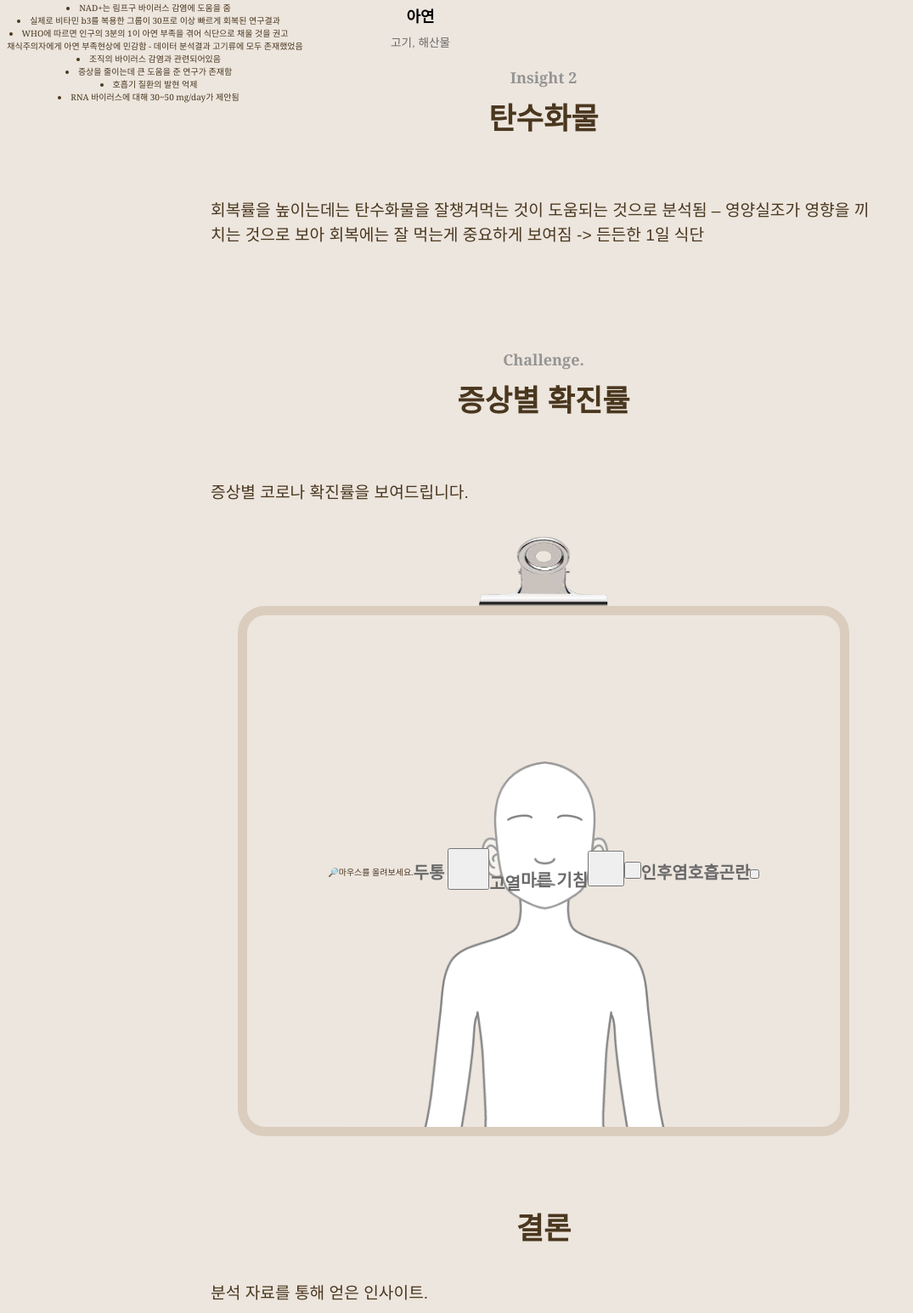
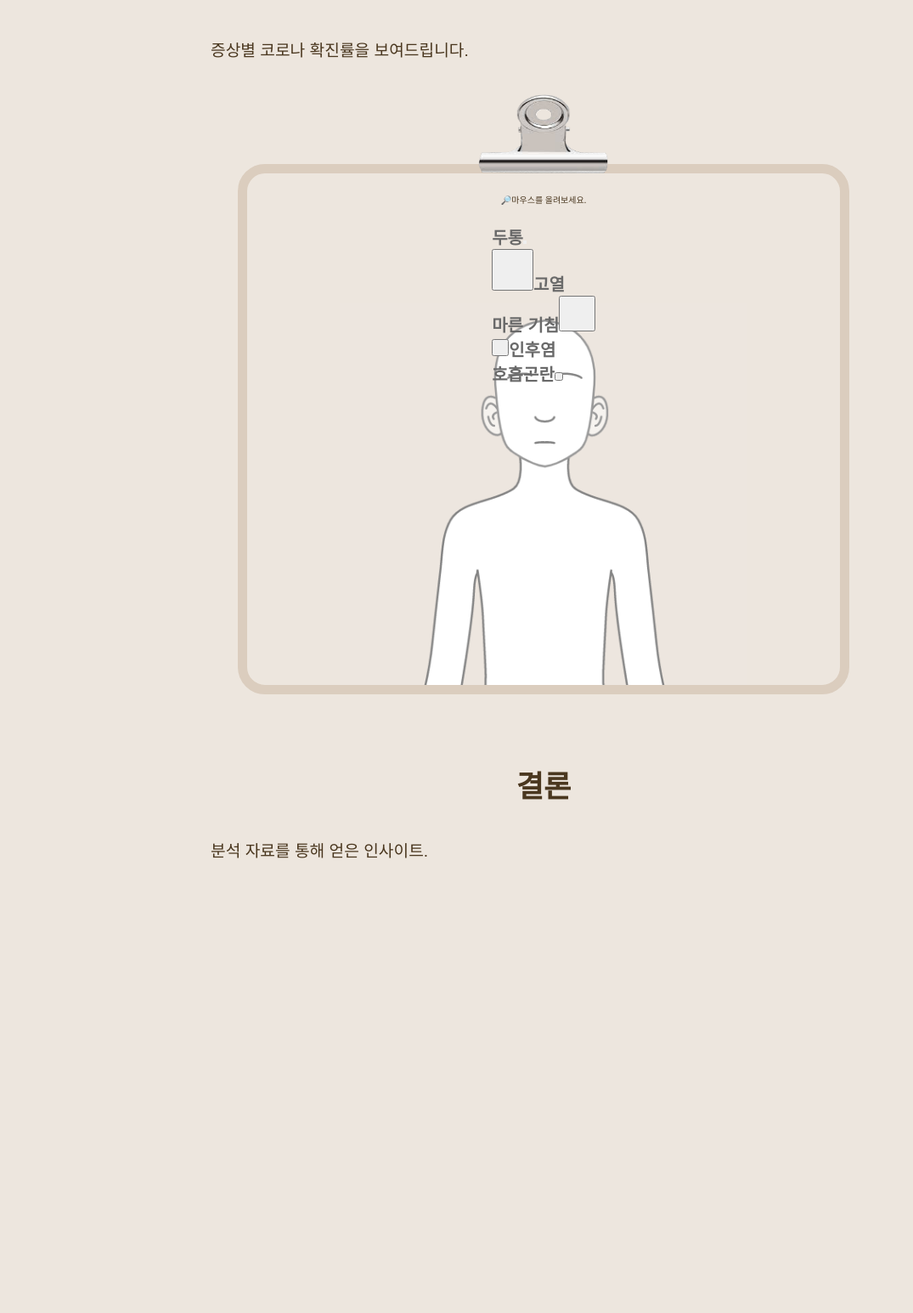
Before and after one commit to mang0206/test_mirror, a Flask app: page /visual in a window 1280 px wide. Shown: the part 2799-4344 px from the top of the page at 85% size, without its empty margins (0-1075 px from the left). After the commit the page ends 3809 px from the top, so only its background shows below. Run offline with Flask 2, Linux system fonts and the light colour scheme; some libraries are stand-ins or nearby versions; some web fonts are replaced.

Commit message:
[Update] visual
Former-commit-id: 22dfbe0d0df1c1e1bee4643c26bdd72914c345b8

```diff
--- a/app/static/mj_css/visual.css
+++ b/app/static/mj_css/visual.css
@@ -57,7 +57,7 @@ section {
 
 
 .intro-section {
-    height: 100vh;
+    height: 35vh;
     position: relative;
     text-align: center;
     /*overflow: hidden;*/
@@ -91,7 +91,7 @@ section {
 
 }
 
-.members  {
+/* .members  {
     display: inline-block;
     position: relative;
     margin-top: 1rem;
@@ -103,9 +103,9 @@ section {
 }
 
 .members h2 {
-    font-size: 0.9rem;
+    font-size: 0.9rem; */
     /*font-weight: bold;*/
-    margin: 0.5rem 0;
+    /* margin: 0.5rem 0;
     color: rgba(68, 58, 44, 0.81);
 
 }
@@ -113,7 +113,7 @@ section {
 .members p {
     font-family: 'Jeju Myeongjo', sans-serif;
     font-size: 1.1rem;
-}
+} */
 
 /*.diving-animation {*/
 /*    height: 400px;*/
@@ -257,6 +257,7 @@ article {
     display: inline-block;
     overflow: hidden;
     margin-bottom: -2.5rem;
+    z-index: 50;
 }
 
 
@@ -278,8 +279,7 @@ article {
     width: 720px;
     border-radius: 2rem;
     display: flex;
-    /*flex-direction: column;*/
-    justify-content: center;
+    flex-direction: column;
     align-items: center;
     border: solid rgb(219, 205, 190) 11px;
     overflow: hidden;
@@ -289,7 +289,20 @@ article {
     background-size: 30rem;
     position: relative;
 }
-
+.box-board {
+    width: 100%;
+    display: flex;
+    justify-content: center;
+    align-items: center;
+    position: relative;
+}
+.box-mouse{
+    display: flex;
+    justify-content: center;
+    align-items: center;
+    width: 100%;
+    height: 60px;
+}
 .set {
     /*background-color: #949494;*/
     display: flex;
@@ -305,7 +318,6 @@ article {
     font-family: 'Jeju Myeongjo', sans-serif;
 
 }
-
 .left-circle {
     color: rgb(66, 52, 41);
     width: 15rem;
--- a/app/templates/visual.html
+++ b/app/templates/visual.html
@@ -266,9 +266,10 @@
                 </p>
                 <img class="clip" src="../static/image/clip.png" alt="docter's chart">
                 <div class="box">
-                    <p class="mouse-title">
-                        🔎마우스를 올려보세요.
-                    </p>
+                    <div class="box-mouse">
+                        <p>🔎마우스를 올려보세요.</p>
+                    </div>
+                    <div>
                         <div class="body-circle head">
                             <label class="body-circle-name" for="btn-headache">두통</label>
                             <button id="btn-headache"></button>
@@ -289,6 +290,8 @@
                             <label class="body-circle-name" for="btn-breathe">호흡곤란</label>
                             <button id="btn-breathe"></button>
                         </div>
+                    </div>
+
                     <div class="inner-box"></div>
 
                 </div>
```
Lines whose indentation alone changed are shown as unchanged.
